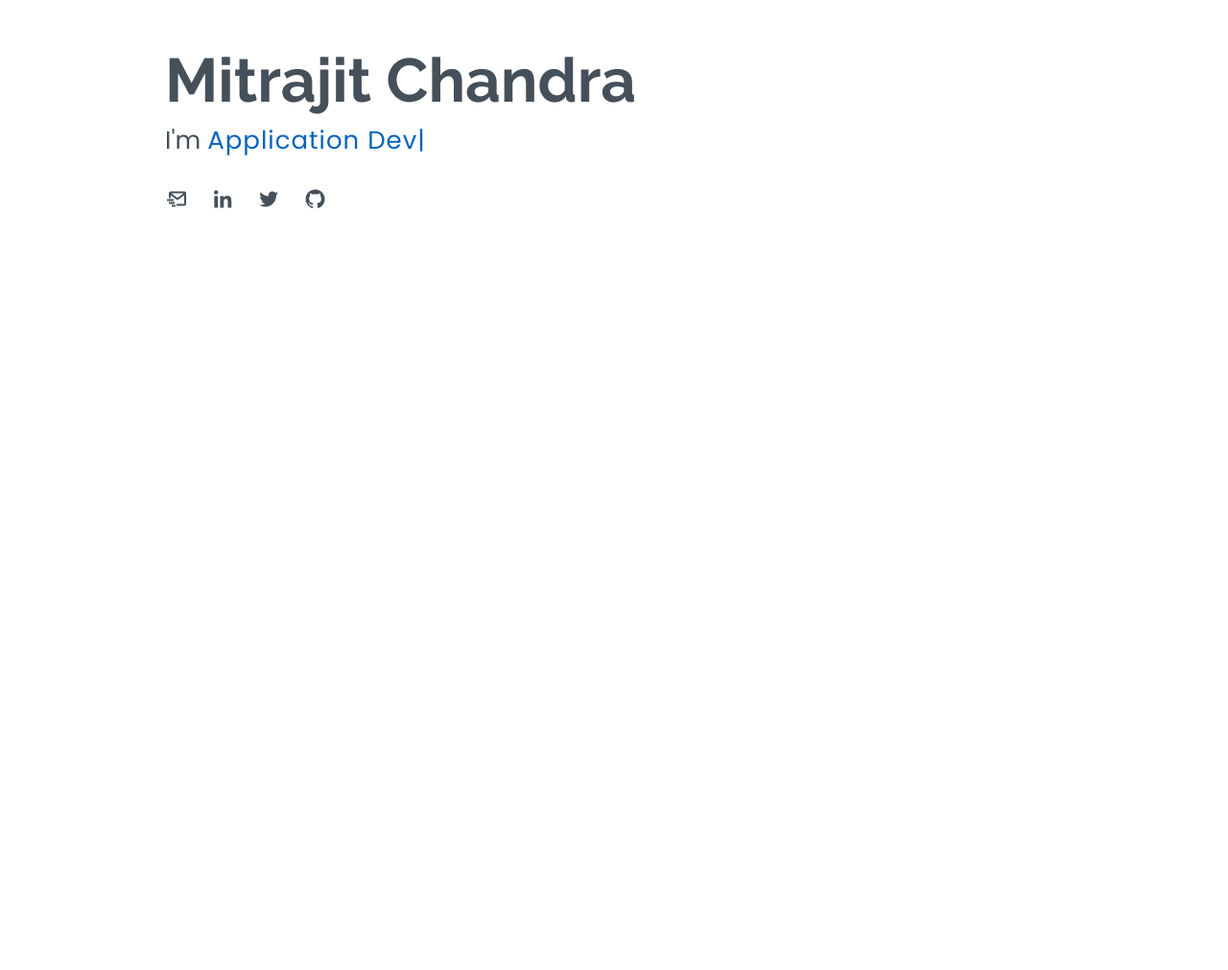
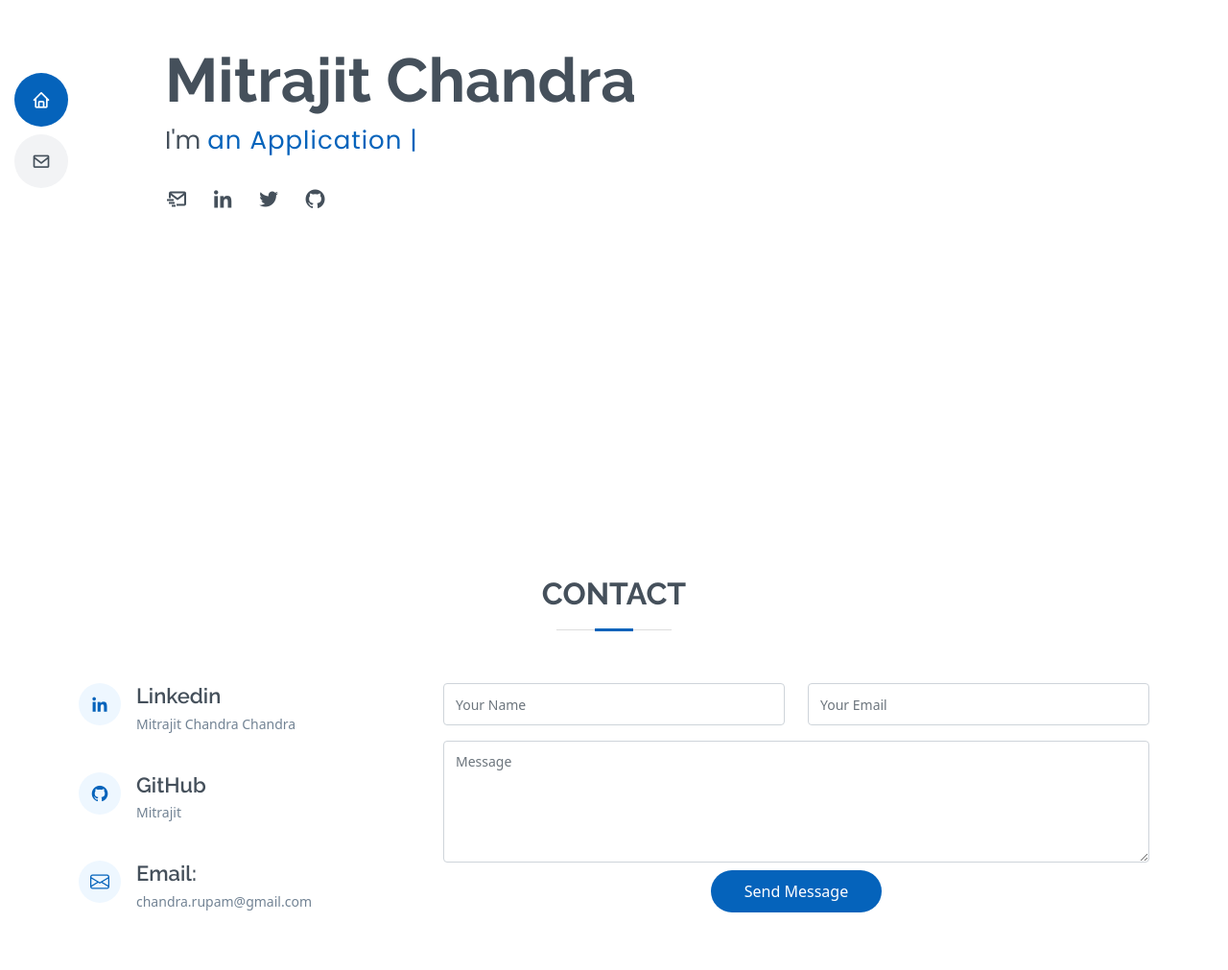
Before and after one commit to Mitrajit/mitrajit.github.io, a plain HTML site: page index.html in a window 1280 px wide. Shown: the part 260-1271 px from the top of the page at 96% size. Before the commit the page ends 800 px from the top, so only its background shows below. Drawn offline with Linux system fonts and the light colour scheme; files whose address does not match are found by name.

Commit message:
Contacts section added and menu icon optimised

```diff
--- a/assets/css/style.css
+++ b/assets/css/style.css
@@ -247,7 +247,7 @@ html {
     padding: 5px;
   }
 
-  .mobile-nav-toggle i {
+  .mobile-nav-toggle menu {
     color: #45505b;
   }
 
@@ -291,7 +291,7 @@ html {
     z-index: 999;
   }
 
-  @media (min-width: 992px) {
+  @media (min-width: 993px) {
     #hero {
       padding-left: 160px;
     }
--- a/index.html
+++ b/index.html
@@ -18,30 +18,25 @@
     <link href="assets/vendor/swiper/swiper-bundle.min.css" rel="stylesheet">
 
     <!-- Google fonts -->
-    <link href="https://fonts.googleapis.com/css?family=Open+Sans:400,700|Raleway:600,700|Poppins:400,600,700"
+    <link
+        href="https://fonts.googleapis.com/css?family=Open+Sans:400,700|Raleway:600,700|Poppins:400,600,700&display=swap"
         rel="stylesheet">
 
 </head>
 
 <body>
     <!-- Navigation menu -->
-    <menu class="bi bi-list mobile-nav-toggle d-xl-none"></menu>
-    <header id="header" class="d-flex flex-column justify-content-center visually-hidden">
+    <menu class="bi bi-list mobile-nav-toggle d-lg-none"></menu>
+    <header id="header" class="d-flex flex-column justify-content-center ">
         <nav id="navbar" class="navbar nav-menu">
             <ul>
-                <li><a href="#hero" class="nav-link scrollto active"><i class="bx bx-home"></i> <span>Home</span></a>
-                </li>
-                <li><a href="#about" class="nav-link scrollto"><i class="bx bx-user"></i> <span>About</span></a></li>
-                <li><a href="#education" class="nav-link scrollto"><i class="bx bi-book"></i><span>Education</span></a>
-                </li>
+                <li><a href="#hero" class="nav-link scrollto active"><i class="bx bx-home"></i> <span>Home</span></a></li>
+                <!-- <li><a href="#about" class="nav-link scrollto"><i class="bx bx-user"></i> <span>About</span></a></li>
+                <li><a href="#education" class="nav-link scrollto"><i class="bx bi-book"></i><span>Education</span></a></li>
                 <li><a href="#skills" class="nav-link scrollto"><i class="bx bi-laptop"></i><span>Skills</span></a></li>
-                <li><a href="#projects" class="nav-link scrollto"><i
-                            class="bx bx-book-content"></i><span>Projects</span></a>
-                <li><a href="#resume" class="nav-link scrollto"><i class="bx bx-file-blank"></i> <span>Resume</span></a>
-                </li>
-                </li>
-                <li><a href="#contact" class="nav-link scrollto"><i class="bx bx-envelope"></i><span>Contact</span></a>
-                </li>
+                <li><a href="#projects" class="nav-link scrollto"><i class="bx bx-book-content"></i><span>Projects</span></a></li>
+                <li><a href="#resume" class="nav-link scrollto"><i class="bx bx-file-blank"></i> <span>Resume</span></a></li> -->
+                <li><a href="#contact" class="nav-link scrollto"><i class="bx bx-envelope"></i><span>Contact</span></a></li>
             </ul>
         </nav>
     </header>
@@ -56,7 +51,8 @@
 
         <div class="container" data-aos="zoom-in" data-aos-delay="100">
             <h1>Mitrajit Chandra</h1>
-            <p>I'm <span class="typed" data-typed-items="Student, Application Developer, Backend Developer"></span></p>
+            <p>I'm <span class="typed"
+                    data-typed-items="a Student, an Application Developer, a Backend Developer"></span></p>
             <div class="social-links">
                 <a href="mailto:chandra.rupam@gmail.com" target="_blank">
                     <i class="bx bx-mail-send" alt="Mail"></i></a>
@@ -75,6 +71,74 @@
     <script src="assets/vendor/typed.js/typed.min.js"></script>
     <script src="assets/vendor/waypoints/noframework.waypoints.js"></script>
     <script src="assets/js/main.js"></script>
+
+    <!-- ======= Contact Section ======= -->
+    <section id="contact" class="contact">
+        <div class="container" data-aos="fade-up">
+
+            <div class="section-title">
+                <h2>Contact</h2>
+            </div>
+
+            <div class="row mt-1">
+
+                <div class="col-lg-4">
+                    <div class="info">
+
+                        <div class="address">
+                            <a href="http://bit.ly/Mitrajit_ln" target="_blank"><i
+                                    class="bx bxl-linkedin"></i></a>
+                            <h4>Linkedin</h4>
+                            <p>Mitrajit Chandra Chandra</p>
+                        </div>
+
+                        <div class="phone">
+                            <a href="http://bit.ly/Mitrajit_git" target="_blank"><i
+                                    class="bx bxl-github"></i></a>
+                            <h4>GitHub</h4>
+                            <p>Mitrajit</p>
+                        </div>
+
+                        <div class="email">
+                            <a href="mailto:chandra.rupam@gmail.com"><i class="bi bi-envelope"></i></a>
+                            <h4>Email:</h4>
+                            <p>chandra.rupam@gmail.com</p>
+                        </div>
+
+                    </div>
+
+                </div>
+
+                <div class="col-lg-8 mt-5 mt-lg-0">
+
+                    <form action="https://formspree.io/f/mnqlpgdw" method="post" role="form" class="contact-form">
+                        <div class="row">
+                            <div class="col-md-6 form-group">
+                                <input type="text" name="name" class="form-control" id="name" placeholder="Your Name"
+                                    required>
+                            </div>
+                            <div class="col-md-6 form-group mt-3 mt-md-0">
+                                <input type="email" class="form-control" name="_replyto" id="email"
+                                    placeholder="Your Email" required>
+                            </div>
+                        </div>
+                        <div class="form-group">
+                            <input type="hidden" class="form-control" name="_subject" id="subject"
+                                value="Portfolio contact">
+                        </div>
+                        <div class="form-group">
+                            <textarea class="form-control" name="message" rows="5" placeholder="Message"
+                                required></textarea>
+                        </div>
+                        <div class="text-center"><button type="submit">Send Message</button></div>
+                    </form>
+
+                </div>
+
+            </div>
+
+        </div>
+    </section><!-- End Contact Section -->
 </body>
 
 </html>
```
